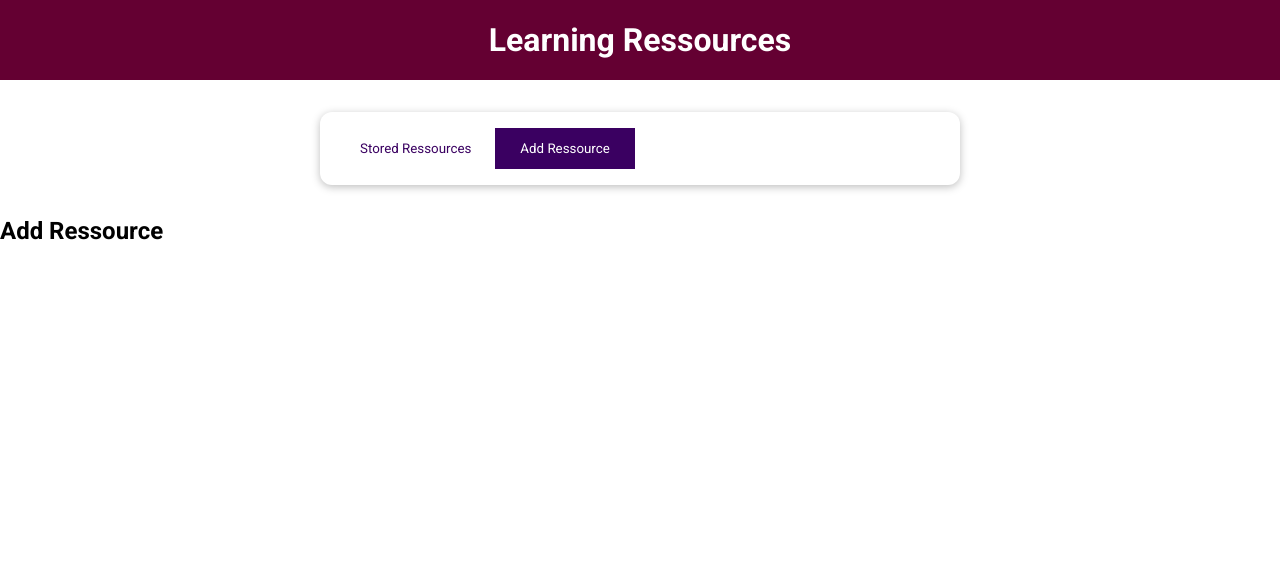
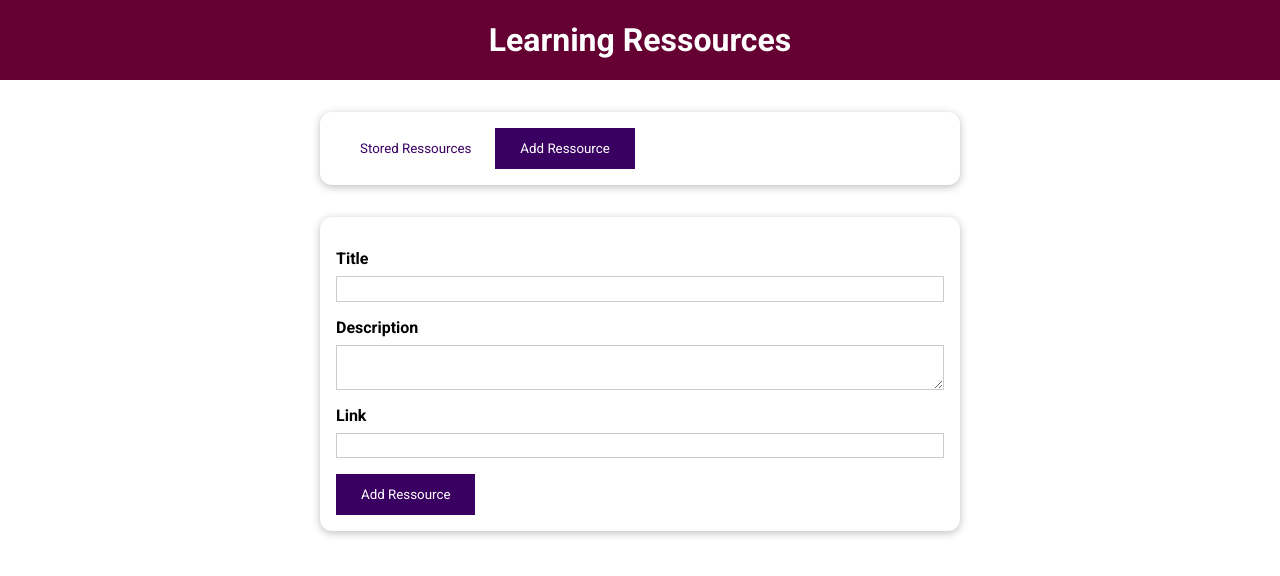
Before and after one commit to inunes1904/LearningRessources, a Vue app: page / in a window 1280 px wide. Both pictures are taken after a click on the button "Add Ressource". Shown: the top 576 px of the page. Built offline with nearby package versions, Linux system fonts and the light colour scheme.

Commit message:
Form Add new Learning Ressource Done

```diff
--- a/src/components/learning-ressources/AddRessource.vue
+++ b/src/components/learning-ressources/AddRessource.vue
@@ -1,5 +1,70 @@
+
+import ButtonLearnRessource from '../UI/ButtonLearnRessource.vue';
 <template>
+<base-card>
+<form @submit.prevent="submitData">
+    <div class="form-control">
+        <label for="title">Title</label>
+        <input id="title" name="title" type="text" ref="titleInput">
+    </div>
+    <div class="form-control">
+        <label for="description">Description</label>
+        <textarea id="description" name="description" type="text" ref="descInput"></textarea>
+    </div>
+    <div class="form-control">
+        <label for="link">Link</label>
+        <input id="link" name="link" type="url" ref="linkInput">
+    </div>
+    <button-learn-ressource type="submit" >Add Ressource</button-learn-ressource>
+</form>
+</base-card>
 
-    <h2>Add Ressource</h2>
 
 </template>
+
+<script>
+
+export default{
+    emits:['add-new-ressource'],
+    methods:{
+        submitData(){
+            const title = this.$refs.titleInput.value;
+            const description = this.$refs.descInput.value;
+            const link = this.$refs.linkInput.value;
+
+            this.addRessource(title, description, link);
+        }
+    },
+    inject:['addRessource']
+}
+
+</script>
+
+
+<style scoped>
+label {
+  font-weight: bold;
+  display: block;
+  margin-bottom: 0.5rem;
+}
+
+input,
+textarea {
+  display: block;
+  width: 100%;
+  font: inherit;
+  padding: 0.15rem;
+  border: 1px solid #ccc;
+}
+
+input:focus,
+textarea:focus {
+  outline: none;
+  border-color: #3a0061;
+  background-color: #f7ebff;
+}
+
+.form-control {
+  margin: 1rem 0;
+}
+</style>
--- a/src/components/learning-ressources/TheRessources.vue
+++ b/src/components/learning-ressources/TheRessources.vue
@@ -43,7 +43,8 @@ export default{
         };
     },
     provide(){
-        return {ressources: this.storedRessources}
+        return {ressources: this.storedRessources,
+                addRessource: this.addNewRessource};
     },
     computed:{
         storedResButtonMode(){
@@ -56,7 +57,16 @@ export default{
     methods:{
         setSelectedTab(tab){
             this.selectedTab = tab;
-        }
+        },
+        addNewRessource(title, description, link){
+            const newLearningRessource = {
+                id: new Date().toISOString(),
+                title:title,
+                description:description,
+                link:link
+            };
+            this.storedRessources.unshift(newLearningRessource);
+        },
     }
 }
 </script>
```
